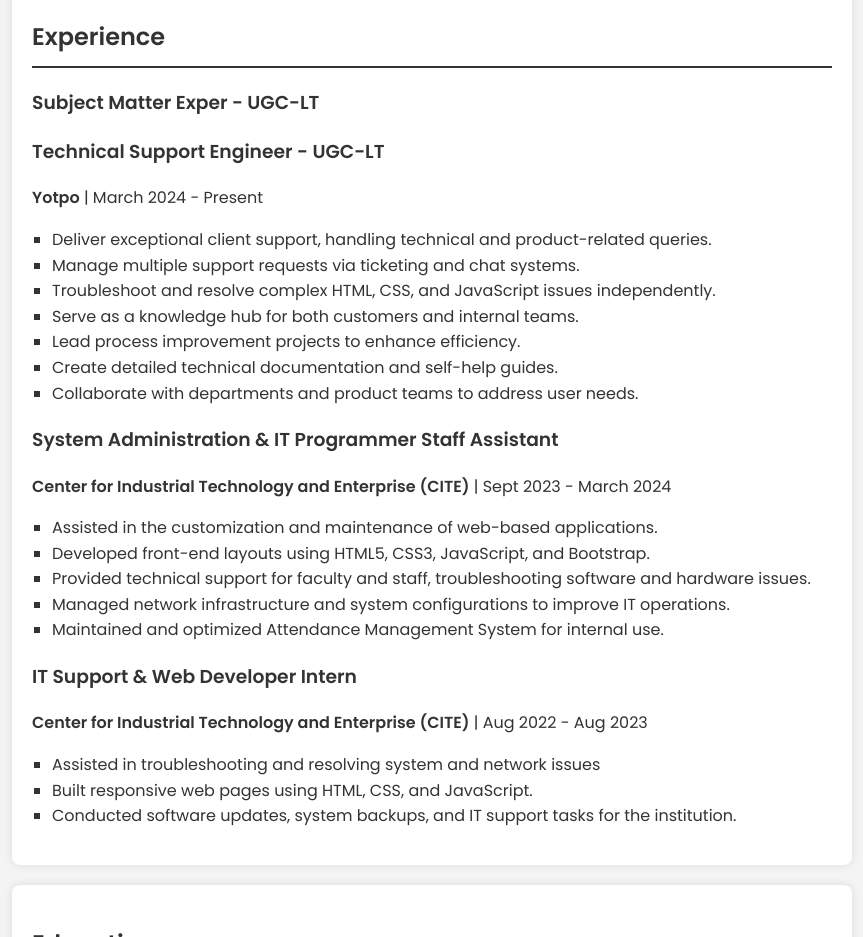
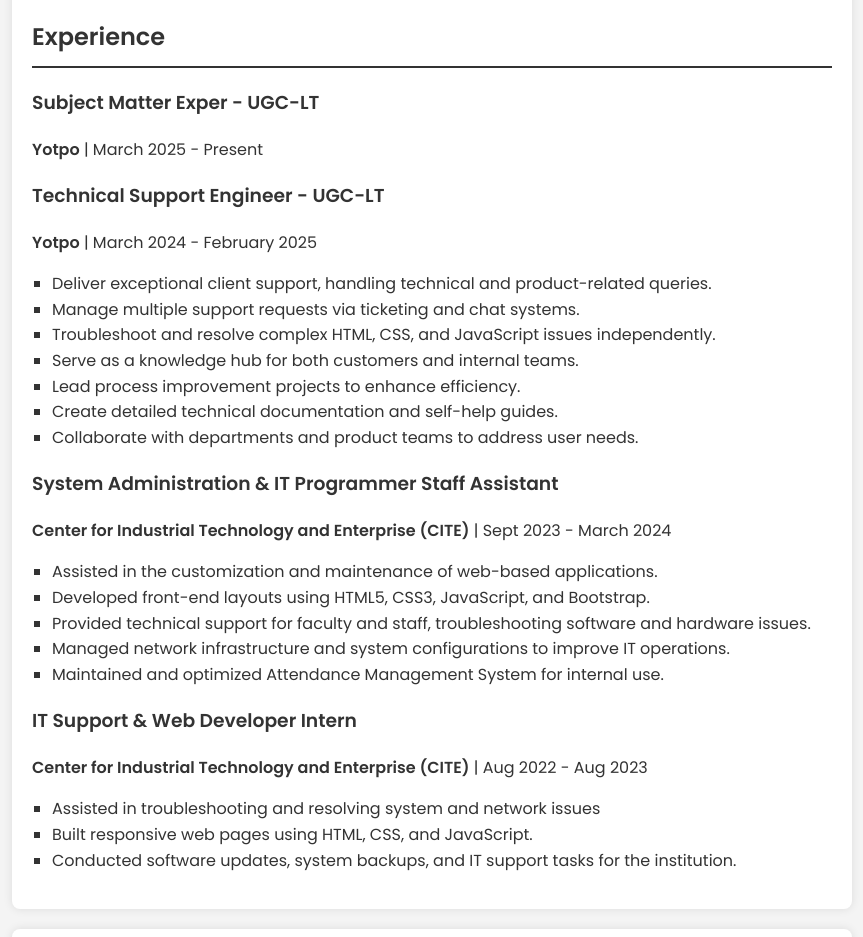
Before and after one commit to Wendyle18/resume, a plain HTML site: page index.html in a window 1280 px wide. Shown: the part 840-1777 px from the top of the page, without its empty margins (208-1071 px from the left). Drawn offline with Linux system fonts and the light colour scheme.

Commit message:
Update index.html

```diff
--- a/index.html
+++ b/index.html
@@ -83,8 +83,9 @@
     <h2>Experience</h2>
     <div class="job">
       <h3>Subject Matter Exper - UGC-LT</h3>
+      <p><strong>Yotpo</strong> | March 2025 - Present</p>
       <h3>Technical Support Engineer - UGC-LT</h3>
-      <p><strong>Yotpo</strong> | March 2024 - Present</p>
+      <p><strong>Yotpo</strong> | March 2024 - February 2025</p>
       <ul>
         <li>Deliver exceptional client support, handling technical and product-related queries.</li>
         <li>Manage multiple support requests via ticketing and chat systems.</li>
```
